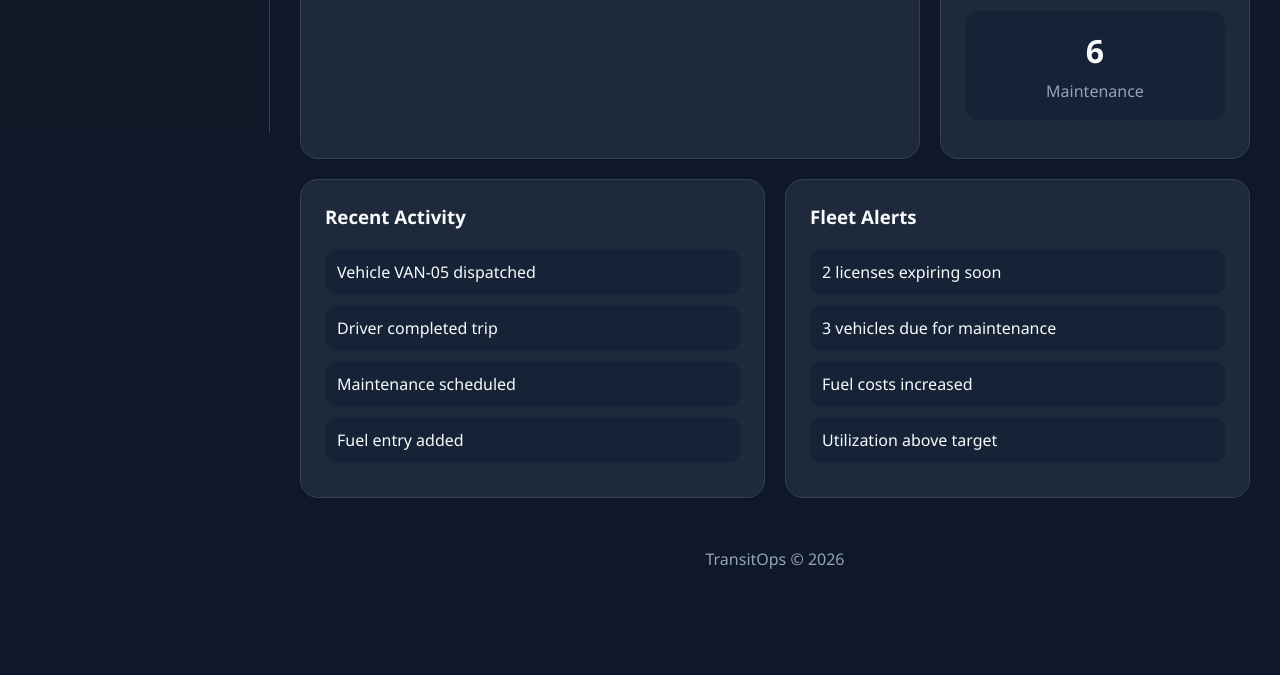
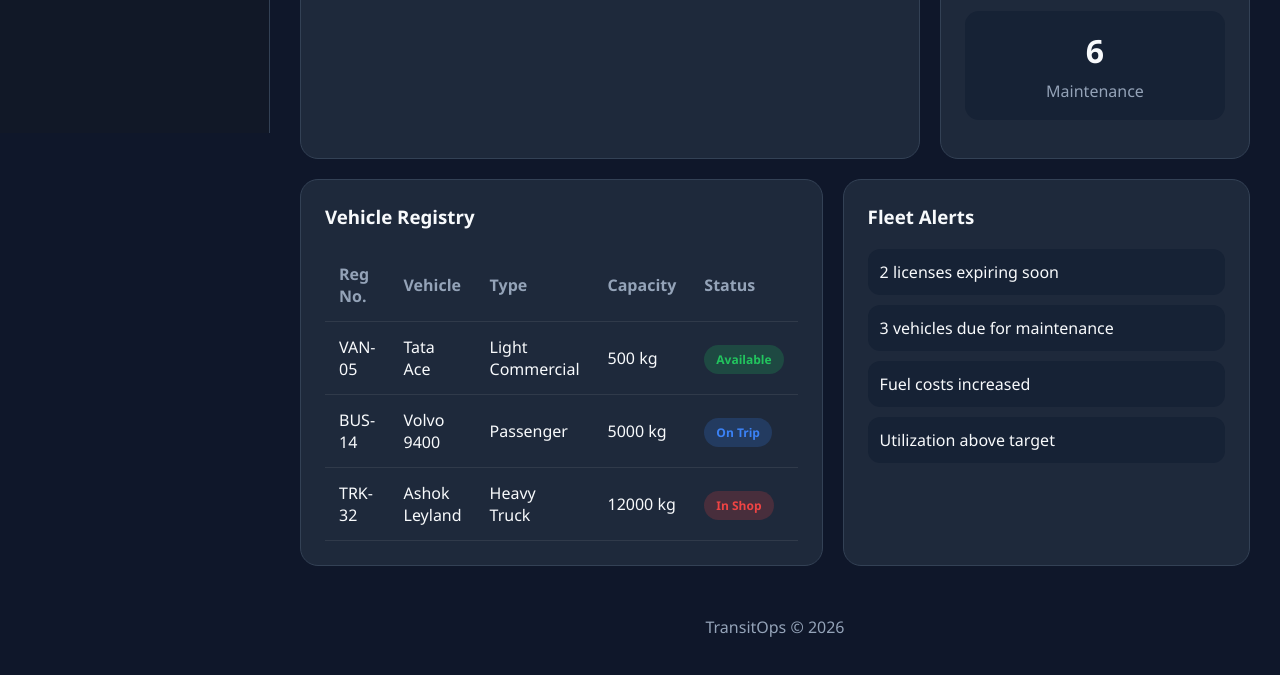
Before and after one commit to SCAr4750/transitops-, a plain HTML site: page index.html in a window 1280 px wide. Shown: the part 667-1342 px from the top of the page. Before the commit the page ends 1287 px from the top, so only its background shows below. Drawn offline with Linux system fonts and the light colour scheme.

Commit message:
Hour 2 Vehicle Registry

```diff
--- a/index.html
+++ b/index.html
@@ -249,21 +249,53 @@
 
         <section class="bottom-grid">
 
-            <div class="panel">
+           <div class="panel">
 
-                <h3>Recent Activity</h3>
+    <h3>Vehicle Registry</h3>
 
-                <ul class="activity-list">
+    <table class="vehicle-table">
 
-                    <li>Vehicle VAN-05 dispatched</li>
+        <thead>
+            <tr>
+                <th>Reg No.</th>
+                <th>Vehicle</th>
+                <th>Type</th>
+                <th>Capacity</th>
+                <th>Status</th>
+            </tr>
+        </thead>
 
-                    <li>Driver completed trip</li>
+        <tbody>
 
-                    <li>Maintenance scheduled</li>
+            <tr>
+                <td>VAN-05</td>
+                <td>Tata Ace</td>
+                <td>Light Commercial</td>
+                <td>500 kg</td>
+                <td><span class="status active">Available</span></td>
+            </tr>
 
-                    <li>Fuel entry added</li>
+            <tr>
+                <td>BUS-14</td>
+                <td>Volvo 9400</td>
+                <td>Passenger</td>
+                <td>5000 kg</td>
+                <td><span class="status trip">On Trip</span></td>
+            </tr>
 
-                </ul>
+            <tr>
+                <td>TRK-32</td>
+                <td>Ashok Leyland</td>
+                <td>Heavy Truck</td>
+                <td>12000 kg</td>
+                <td><span class="status shop">In Shop</span></td>
+            </tr>
+
+        </tbody>
+
+    </table>
+
+</div>
 
             </div>
 
--- a/style.css
+++ b/style.css
@@ -507,3 +507,40 @@ footer{
         grid-template-columns:1fr;
     }
 }
+.vehicle-table{
+    width:100%;
+    border-collapse:collapse;
+}
+
+.vehicle-table th,
+.vehicle-table td{
+    padding:14px;
+    text-align:left;
+    border-bottom:1px solid rgba(255,255,255,0.08);
+}
+
+.vehicle-table th{
+    color:var(--muted);
+}
+
+.status{
+    padding:6px 12px;
+    border-radius:20px;
+    font-size:12px;
+    font-weight:600;
+}
+
+.active{
+    background:rgba(34,197,94,0.2);
+    color:#22c55e;
+}
+
+.trip{
+    background:rgba(59,130,246,0.2);
+    color:#3b82f6;
+}
+
+.shop{
+    background:rgba(239,68,68,0.2);
+    color:#ef4444;
+}
```
